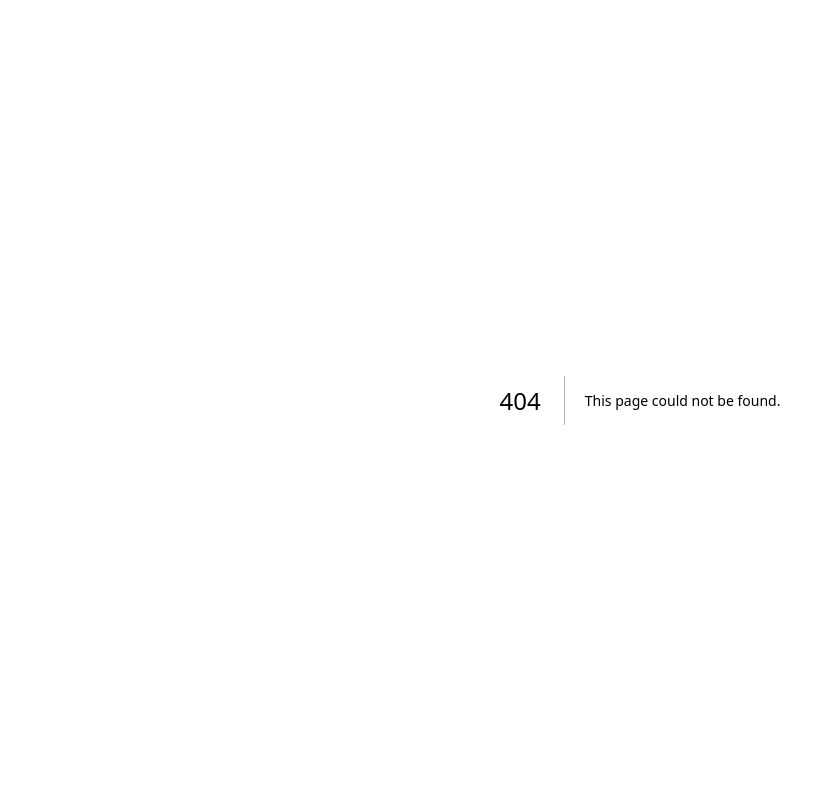
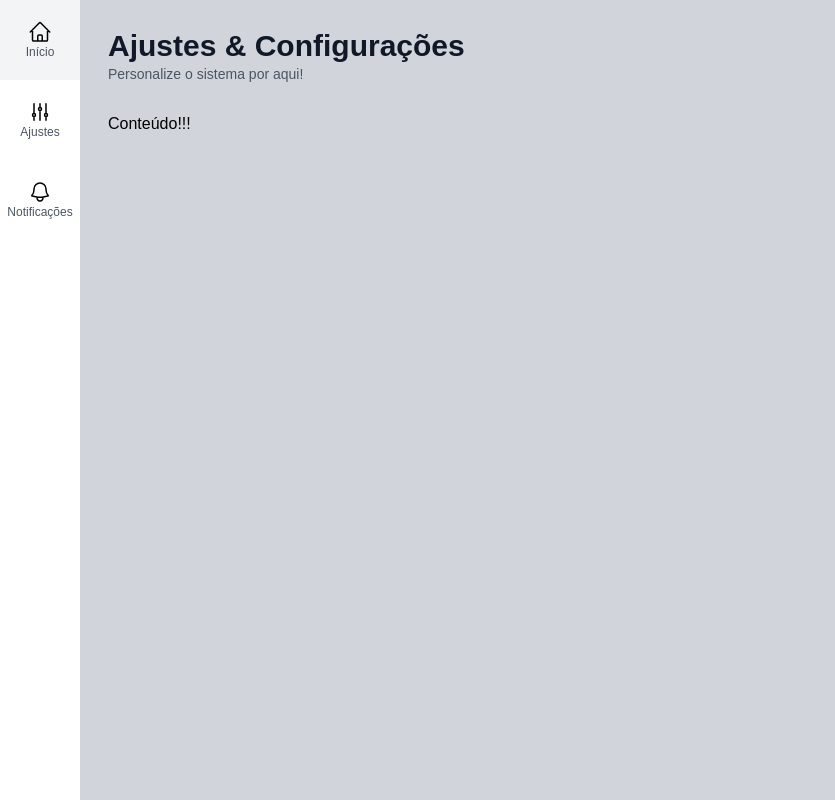
Before and after one commit to adormundo/nextjs-admin-template, a Next.js app: page /ajustes in a window 1280 px wide. Before the commit this address had no page. Shown: the whole page, without its empty margins (0-835 px from the left). Built offline with nearby package versions, Linux system fonts and the light colour scheme.

Commit message:
Componente Título

```diff
--- /dev/null
+++ b/src/components/icons/index.tsx
@@ -0,0 +1,52 @@
+//More icons -> https://heroicons.com/
+
+export const IconeCasa = (
+  <svg
+    xmlns="http://www.w3.org/2000/svg"
+    fill="none"
+    viewBox="0 0 24 24"
+    strokeWidth={1.5}
+    stroke="currentColor"
+    className="w-6 h-6"
+  >
+    <path
+      strokeLinecap="round"
+      strokeLinejoin="round"
+      d="M2.25 12l8.954-8.955c.44-.439 1.152-.439 1.591 0L21.75 12M4.5 9.75v10.125c0 .621.504 1.125 1.125 1.125H9.75v-4.875c0-.621.504-1.125 1.125-1.125h2.25c.621 0 1.125.504 1.125 1.125V21h4.125c.621 0 1.125-.504 1.125-1.125V9.75M8.25 21h8.25"
+    />
+  </svg>
+);
+
+export const IconeAjustes = (
+  <svg
+    xmlns="http://www.w3.org/2000/svg"
+    fill="none"
+    viewBox="0 0 24 24"
+    strokeWidth={1.5}
+    stroke="currentColor"
+    className="w-6 h-6"
+  >
+    <path
+      strokeLinecap="round"
+      strokeLinejoin="round"
+      d="M6 13.5V3.75m0 9.75a1.5 1.5 0 010 3m0-3a1.5 1.5 0 000 3m0 3.75V16.5m12-3V3.75m0 9.75a1.5 1.5 0 010 3m0-3a1.5 1.5 0 000 3m0 3.75V16.5m-6-9V3.75m0 3.75a1.5 1.5 0 010 3m0-3a1.5 1.5 0 000 3m0 9.75V10.5"
+    />
+  </svg>
+);
+
+export const IconeSino = (
+  <svg
+    xmlns="http://www.w3.org/2000/svg"
+    fill="none"
+    viewBox="0 0 24 24"
+    strokeWidth={1.5}
+    stroke="currentColor"
+    className="w-6 h-6"
+  >
+    <path
+      strokeLinecap="round"
+      strokeLinejoin="round"
+      d="M14.857 17.082a23.848 23.848 0 005.454-1.31A8.967 8.967 0 0118 9.75v-.7V9A6 6 0 006 9v.75a8.967 8.967 0 01-2.312 6.022c1.733.64 3.56 1.085 5.455 1.31m5.714 0a24.255 24.255 0 01-5.714 0m5.714 0a3 3 0 11-5.714 0"
+    />
+  </svg>
+);
--- /dev/null
+++ b/src/components/template/MenuItem.tsx
@@ -0,0 +1,21 @@
+import Link from 'next/link';
+
+interface MenuItemProps {
+  url: string;
+  texto: string;
+  icone: any;
+}
+
+export default function MenuItem(props: MenuItemProps) {
+  return (
+    <li className={`hover:bg-gray-100`}>
+      <Link
+        className={`flex flex-col justify-center items-center h-20 w-20`}
+        href={props.url}
+      >
+        {props.icone}{' '}
+        <span className="text-xs font-light text-gray-600">{props.texto}</span>
+      </Link>
+    </li>
+  );
+}
--- a/src/components/template/MenuLateral.tsx
+++ b/src/components/template/MenuLateral.tsx
@@ -1,7 +1,14 @@
+import { IconeCasa, IconeAjustes, IconeSino } from '../icons';
+import MenuItem from './MenuItem';
+
 export default function MenuLateral() {
   return (
     <aside>
-      <h1>Menu</h1>
+      <ul>
+        <MenuItem url="/" texto="Início" icone={IconeCasa} />
+        <MenuItem url="/ajustes" texto="Ajustes" icone={IconeAjustes} />
+        <MenuItem url="/notificacoes" texto="Notificações" icone={IconeSino} />
+      </ul>
     </aside>
   );
 }
--- a/src/components/template/Titulo.tsx
+++ b/src/components/template/Titulo.tsx
@@ -6,8 +6,8 @@
 export default function Layout(props: TituloProps) {
   return (
     <div>
-      <h1 className={``}>{props.titulo}</h1>
-      <h2 className={``}>{props.subtitulo}</h2>
+      <h1 className={`font-black text-3xl text-gray-900`}>{props.titulo}</h1>
+      <h2 className={`font-light text-sm text-gray-600`}>{props.subtitulo}</h2>
     </div>
   );
 }
--- /dev/null
+++ b/src/pages/ajustes.tsx
@@ -0,0 +1,12 @@
+import Layout from '../components/template/Layout';
+
+export default function Ajustes() {
+  return (
+    <Layout
+      titulo="Ajustes & Configurações"
+      subtitulo="Personalize o sistema por aqui!"
+    >
+      <h3>Conteúdo!!!</h3>
+    </Layout>
+  );
+}
--- /dev/null
+++ b/src/pages/notificacoes.tsx
@@ -0,0 +1,12 @@
+import Layout from '../components/template/Layout';
+
+export default function Notificacoes() {
+  return (
+    <Layout
+      titulo="Notificações"
+      subtitulo="Aqui você irá gerenciar as suas notificações"
+    >
+      <h3>Conteúdo!!!</h3>
+    </Layout>
+  );
+}
```
